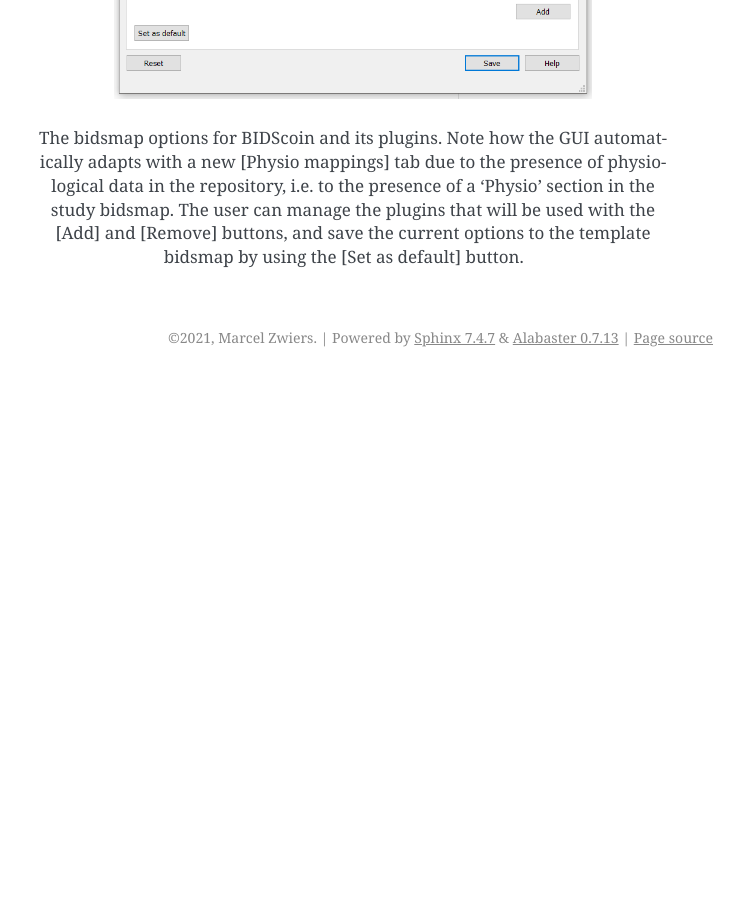
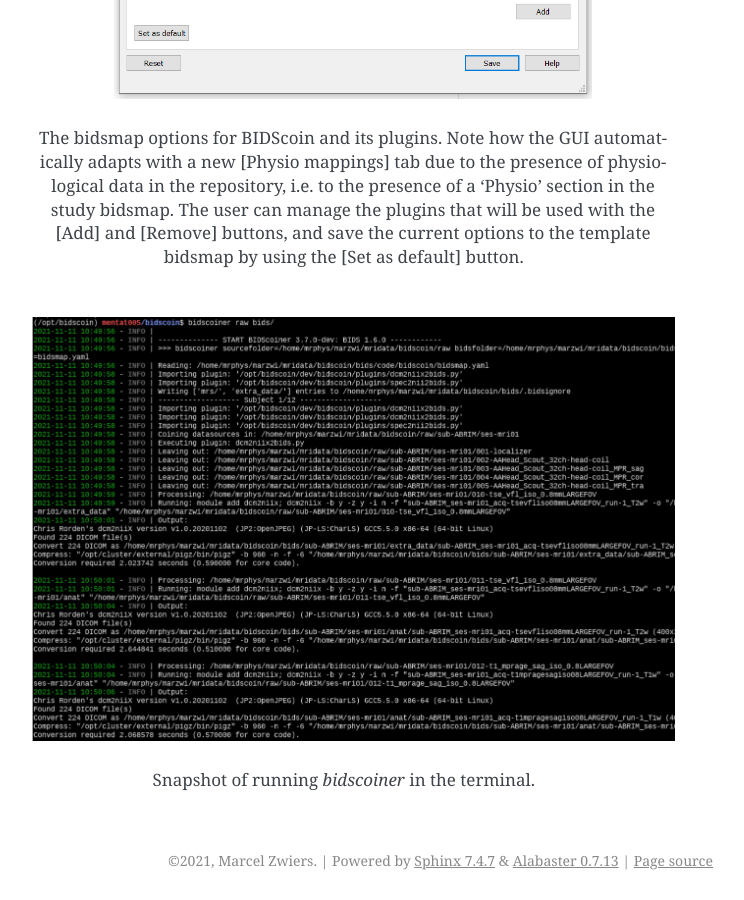
Before and after one commit to Donders-Institute/bidscoin, a Sphinx documentation site: the page built from docs/screenshots.rst, in a window 1280 px wide and 900 px high, scrolled down 1917 px. Shown: the whole window, without its empty margins (397-1141 px from the left). Built offline with Sphinx 7.4.7, drawn with Linux system fonts in a browser that asks for light colours; before the commit the page ends 2294 px from its top, so only the background shows below that.

Commit message:
Added a snapshot of the bidscoiner terminal output

```diff
--- a/docs/screenshots.rst
+++ b/docs/screenshots.rst
@@ -16,3 +16,7 @@
    :scale: 60%
 
    The bidsmap options for BIDScoin and its plugins. Note how the GUI automatically adapts with a new [Physio mappings] tab due to the presence of physiological data in the repository, i.e. to the presence of a 'Physio' section in the study bidsmap. The user can manage the plugins that will be used with the [Add] and [Remove] buttons, and save the current options to the template bidsmap by using the [Set as default] button.
+
+.. figure:: ./_static/bidscoiner_terminal.png
+
+   Snapshot of running `bidscoiner` in the terminal.
```
Also changed, not shown: docs/_static/bidscoiner_terminal.png (added).
